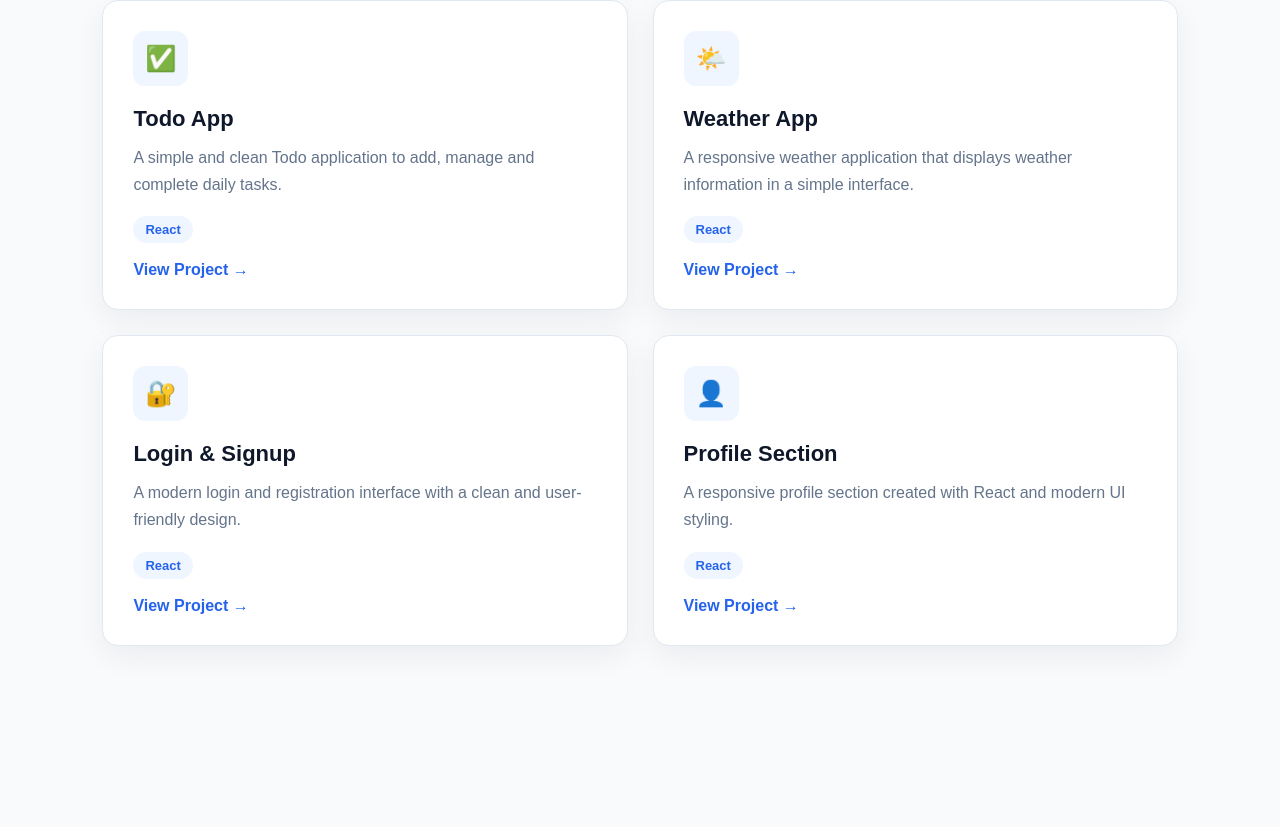
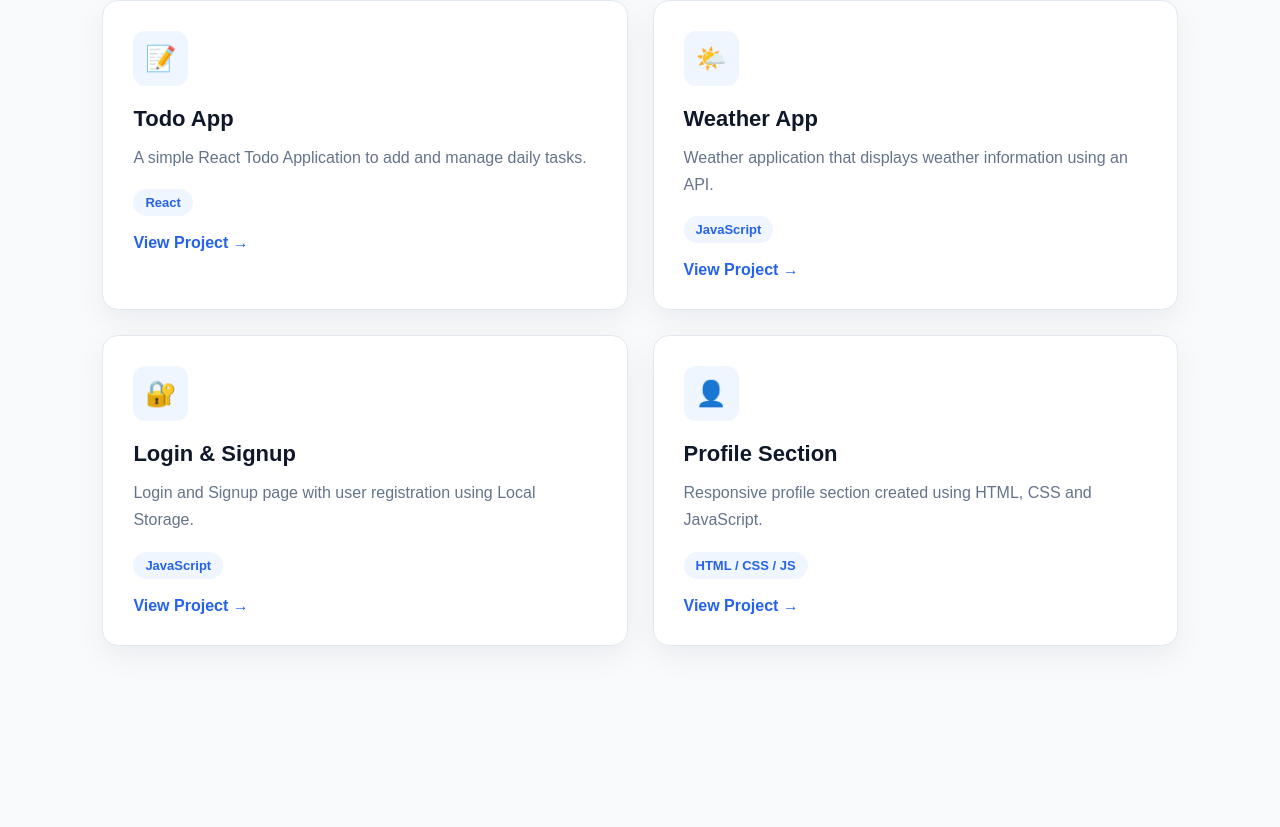
Before and after one commit to yogeshverma5k/portfolio-website, a React (Vite) app: page / in a window 1280 px wide. Shown: the part 1735-2562 px from the top of the page. Built offline with nearby package versions, Linux system fonts and the light colour scheme.

Commit message:
Update App.jsx

```diff
--- a/src/App.jsx
+++ b/src/App.jsx
@@ -4,36 +4,32 @@ export default function App() {
   const projects = [
   {
     title: "Todo App",
-      icon: "✅",
-      description:
-        "A simple and clean Todo application to add, manage and complete daily tasks.",
+    description: "A simple React Todo Application to add and manage daily tasks.",
     tech: "React",
-      link: "#",
+    link: "https://github.com/yogeshverma5k/todo-app",
+    icon: "📝"
   },
   {
     title: "Weather App",
-      icon: "🌤️",
-      description:
-        "A responsive weather application that displays weather information in a simple interface.",
-      tech: "React",
-      link: "#",
+    description: "Weather application that displays weather information using an API.",
+    tech: "JavaScript",
+    link: "https://github.com/yogeshverma5k/weather-app",
+    icon: "🌤️"
   },
   {
     title: "Login & Signup",
-      icon: "🔐",
-      description:
-        "A modern login and registration interface with a clean and user-friendly design.",
-      tech: "React",
-      link: "#",
+    description: "Login and Signup page with user registration using Local Storage.",
+    tech: "JavaScript",
+    link: "https://github.com/yogeshverma5k/login-signup-",
+    icon: "🔐"
   },
   {
     title: "Profile Section",
-      icon: "👤",
-      description:
-        "A responsive profile section created with React and modern UI styling.",
-      tech: "React",
-      link: "#",
-    },
+    description: "Responsive profile section created using HTML, CSS and JavaScript.",
+    tech: "HTML / CSS / JS",
+    link: "https://github.com/yogeshverma5k/profile-section",
+    icon: "👤"
+  }
 ];
 
   return (
@@ -261,14 +257,14 @@ export default function App() {
 
         <div className="buttons">
           <a
-            href="mailto:your-email@gmail.com"
+            href="mailto:avvermabgmi2021@gmail.com"
             className="btn"
           >
             Email Me
           </a>
 
           <a
-            href="https://github.com/"
+            href="https://github.com/yogeshverma5k"
             target="_blank"
             rel="noreferrer"
             className="btn secondary"
```
Lines whose indentation alone changed are shown as unchanged.
